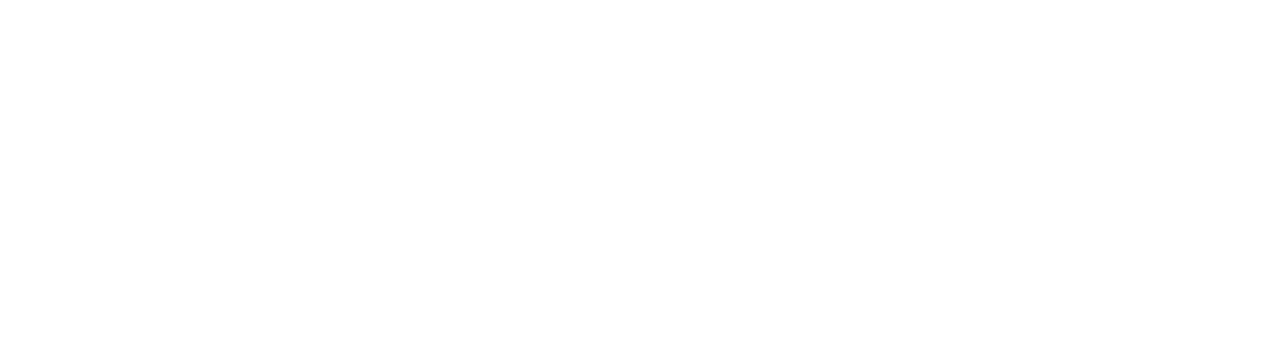
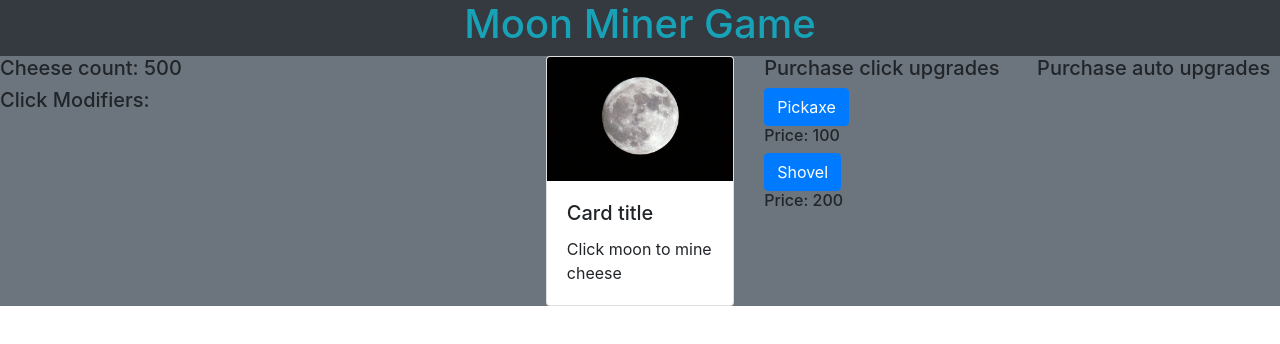
Before and after one commit to jraitter/moon-miner, a plain HTML site: page index.html in a window 1280 px wide. Drawn offline with nearby package versions, Linux system fonts and the light colour scheme.

Commit message:
click modifiers purchase and display

```diff
--- a/app.js
+++ b/app.js
@@ -0,0 +1,61 @@
+let cheeseCount = 500;
+let clickModifiers = [];
+let autoModifiers = [];
+
+let cheeseCountElem = document.getElementById("cheese-count");
+let clickModsElem = document.getElementById("click-mods");
+let pickaxePriceElem = document.getElementById("pickaxe-price");
+let shovelPriceElem = document.getElementById("shovel-price");
+
+
+
+let clickUpgrades = {
+  pickaxe: { price: 100, quantity: 0, multiplier: 1 },
+  shovel: { price: 200, quantity: 0, multiplier: 5 }
+};
+
+let automaticUpgrades = {
+  rovers: { price: 600, quantity: 0, multiplier: 20 },
+  truck: { price: 800, quantity: 0, multiplier: 50 }
+};
+
+
+function mine() {
+  cheeseCount++;
+  console.log(cheeseCount);
+  updateGame();
+}
+
+function buyClickModifier(modifier) {
+  console.log("buying a ", modifier);
+  let purchasePrice = clickUpgrades[modifier].price;
+  if (cheeseCount >= purchasePrice) {
+    cheeseCount -= purchasePrice;
+    clickModifiers.push(modifier);
+    clickUpgrades[modifier].price += 100;
+    clickUpgrades[modifier].quantity += 1;
+  }
+  console.log(clickModifiers)
+  console.log(clickUpgrades)
+  updateGame();
+}
+
+function getClickMods() {
+  let itemsString = "";
+  for (let i = 0; i < clickModifiers.length; i++) {
+    itemsString += clickModifiers[i] + ", ";
+  }
+  return itemsString;
+}
+
+
+function updateGame() {
+  cheeseCountElem.innerText = cheeseCount.toString();
+  clickModsElem.innerText = getClickMods();
+  pickaxePriceElem.innerText = clickUpgrades.pickaxe.price.toString();
+  shovelPriceElem.innerText = clickUpgrades.shovel.price.toString();
+
+}
+
+
+updateGame();
--- a/index.html
+++ b/index.html
@@ -15,6 +15,51 @@
 </head>
 
 <body>
+  <header class="container-fluid bg-dark text-info">
+    <div class="row bg-dark">
+      <div class="col-12 d-flex justify-content-center">
+        <h1>Moon Miner Game</h1>
+      </div>
+    </div>
+  </header>
+
+  <main>
+    <section class="continer-fluid bg-secondary">
+      <div class="row">
+        <div class="col-5">
+          <h5>Cheese count: <span id="cheese-count"></span></h5>
+          <h5>Click Modifiers: <span id="click-mods"></span></h5>
+        </div>
+        <div class="col-2">
+          <div class="card">
+            <img src="MoonImage.jpg" class="card-img-top" onclick="mine()" alt="MoonImage">
+            <div class="card-body">
+              <h5 class="card-title">Card title</h5>
+              <p class="card-text">Click moon to mine cheese</p>
+            </div>
+          </div>
+        </div>
+        <div class="col-5">
+          <div class="row">
+            <div class="col-6">
+              <h5>Purchase click upgrades</h5>
+              <button type="button" id="pickaxe-btn" class="btn btn-primary"
+                onclick="buyClickModifier('pickaxe')">Pickaxe</button>
+              <h6>Price: <span id="pickaxe-price"></span></h6>
+              <button type="button" id="shovel-btn" class="btn btn-primary"
+                onclick="buyClickModifier('shovel')">Shovel</button>
+              <h6>Price: <span id="shovel-price"></span></h6>
+
+            </div>
+            <div class="col-6">
+              <h5>Purchase auto upgrades</h5>
+
+            </div>
+          </div>
+        </div>
+      </div>
+    </section>
+  </main>
 
 
   <!-- Optional JavaScript -->
```
Also changed, not shown: MoonImage.jpg (added).
